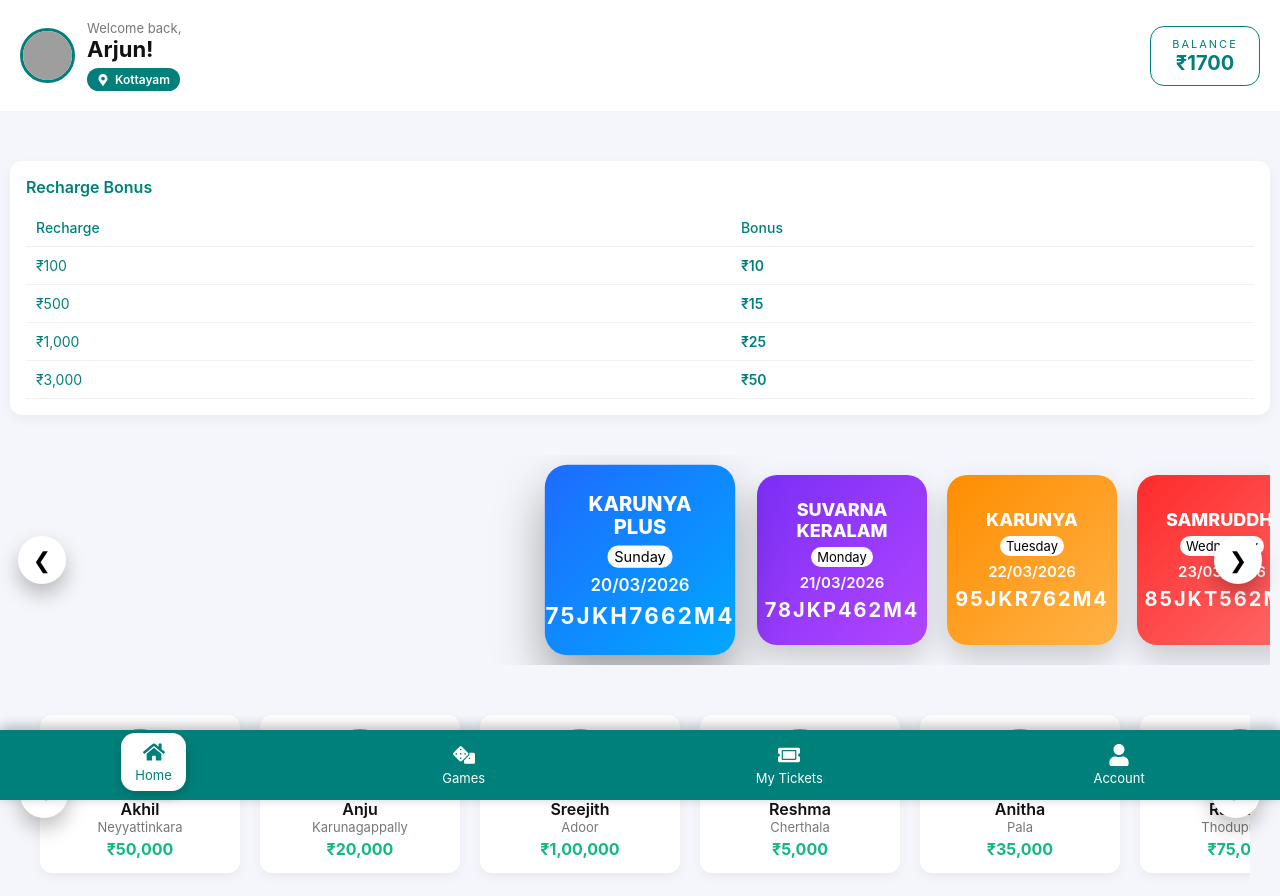
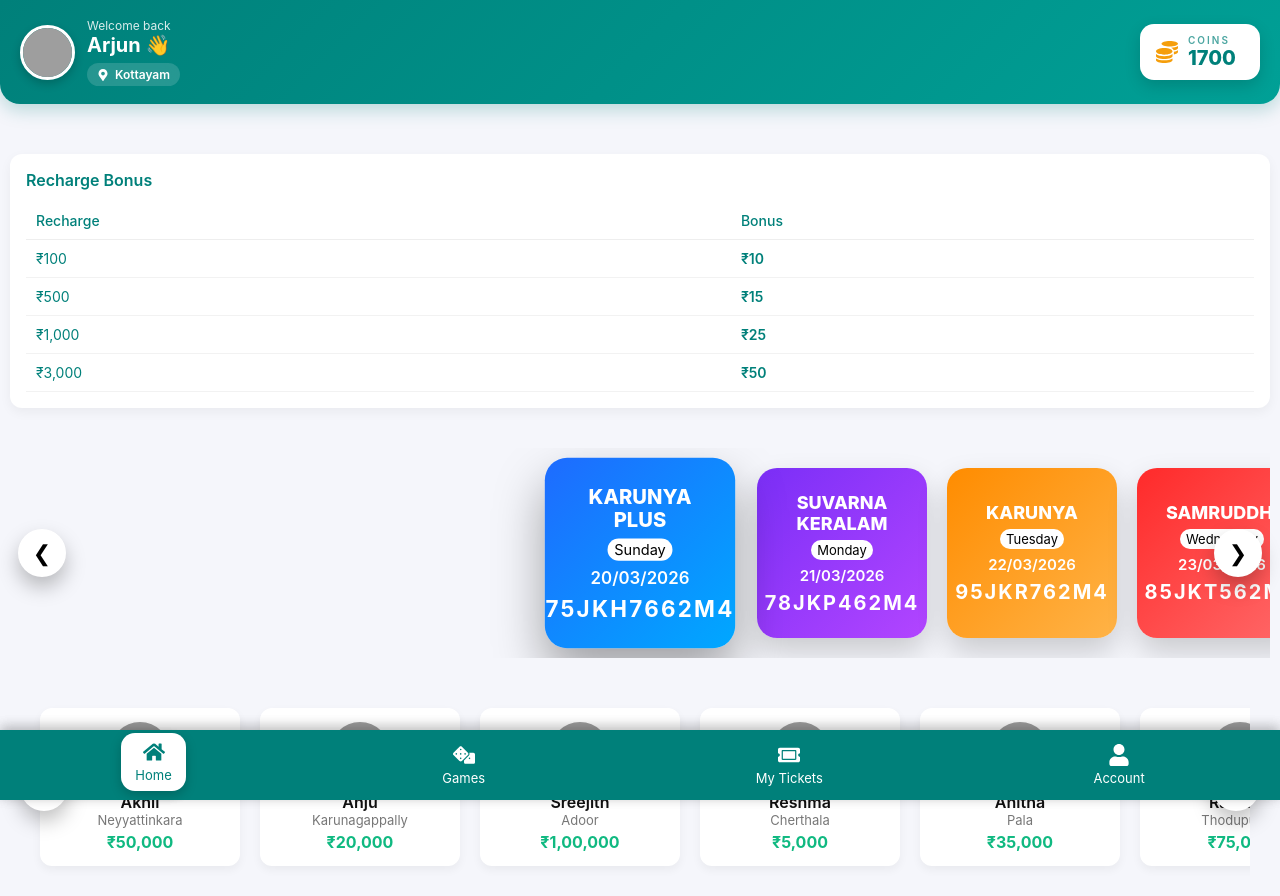
Before and after one commit to reluctant-king/Mini_Lotto_web_app, a React (Vite) app: page / in a window 1280 px wide. Shown: the top 896 px of the page. Built offline with nearby package versions, Linux system fonts and the light colour scheme; grey boxes are pictures that could not be loaded.

Commit message:
header update

```diff
--- a/src/components/Header/Header.jsx
+++ b/src/components/Header/Header.jsx
@@ -1,5 +1,5 @@
 import React from "react";
-import { FaMapMarkerAlt } from "react-icons/fa";
+import { FaMapMarkerAlt, FaCoins } from "react-icons/fa";
 import "./header.css";
 
 export default function Header() {
@@ -14,20 +14,22 @@ export default function Header() {
         />
 
         <div>
-          <p className="welcome">Welcome back,</p>
-          <h2 className="name">Arjun!</h2>
+          <p className="welcome">Welcome back</p>
+          <h2 className="name">Arjun 👋</h2>
 
           <div className="location">
             <FaMapMarkerAlt className="location-icon" />
             <span>Kottayam</span>
           </div>
-
         </div>
       </div>
 
       <div className="balance-box">
-        <span className="balance-title">BALANCE</span>
-        <span className="balance-amount">₹1700</span>
+        <FaCoins className="coin-icon"/>
+        <div>
+          <span className="balance-title">COINS</span>
+          <span className="balance-amount">1700</span>
+        </div>
       </div>
 
     </header>
--- a/src/components/Header/header.css
+++ b/src/components/Header/header.css
@@ -1,63 +1,133 @@
+
+
+/* HEADER */
+
 .header{
 display:flex;
 justify-content:space-between;
 align-items:center;
-padding:20px;
-background:white;
+padding:18px 20px;
+
+background:linear-gradient(
+135deg,
+rgb(0 128 122),
+rgb(0 160 150)
+);
+
+color:white;
+
+border-bottom-left-radius:20px;
+border-bottom-right-radius:20px;
+
+box-shadow:0 6px 18px rgba(0,128,122,0.25);
 }
 
-/* left side */
+
+/* LEFT */
+
 .header-left{
 display:flex;
 align-items:center;
 gap:12px;
 }
 
-/* avatar */
+
+/* AVATAR */
+
 .avatar{
 width:55px;
 height:55px;
 border-radius:50%;
-border:3px solid var(--primary-color);
+border:3px solid white;
+box-shadow:0 4px 10px rgba(0,0,0,0.2);
 }
 
-/* text */
+
+/* TEXT */
+
 .welcome{
 margin:0;
-font-size:13px;
-color:#777;
+font-size:12px;
+opacity:0.85;
 }
 
 .name{
 margin:0;
-font-size:22px;
+font-size:20px;
 font-weight:700;
 }
 
-/* balance card */
-.balance-box{
-background:#fff;
-padding:10px 18px;
-border-radius:14px;
-border:1px solid var(--primary-color);
-text-align:center;
-min-width:110px;
+
+/* LOCATION */
+
+.location{
+display:inline-flex;
+align-items:center;
+gap:6px;
+
+margin-top:6px;
+
+background:rgba(255,255,255,0.15);
+
+padding:4px 10px;
+
+border-radius:20px;
+
+font-size:12px;
+font-weight:600;
+
+backdrop-filter:blur(6px);
 }
 
+.location-icon{
+font-size:12px;
+}
+
+
+/* BALANCE CARD */
+
+.balance-box{
+
+display:flex;
+align-items:center;
+gap:10px;
+
+background:white;
+color:var(--primary-color);
+
+padding:10px 16px;
+
+border-radius:14px;
+
+box-shadow:0 6px 16px rgba(0,0,0,0.15);
+
+min-width:120px;
+}
+
+
+.coin-icon{
+font-size:22px;
+color:#f59e0b;
+}
+
+
 .balance-title{
-font-size:11px;
+font-size:10px;
 letter-spacing:2px;
-color:var(--primary-color);
+font-weight:600;
 display:block;
+opacity:0.7;
 }
+
 
 .balance-amount{
 font-size:20px;
-font-weight:700;
-color:var(--primary-color);
+font-weight:800;
 }
 
-/* mobile adjustments */
+
+/* MOBILE */
+
 @media (max-width:600px){
 
 .avatar{
@@ -66,11 +136,11 @@ height:45px;
 }
 
 .name{
-font-size:18px;
+font-size:17px;
 }
 
 .balance-amount{
-font-size:18px;
+font-size:17px;
 }
 
 .balance-box{
@@ -78,26 +148,3 @@ padding:8px 14px;
 }
 
 }
-.location{
-display:inline-flex;
-align-items:center;
-gap:6px;
-
-margin-top:6px;
-
-background:var(--primary-color);
-color:white;
-
-padding:4px 10px;
-border-radius:20px;
-
-font-size:12px;
-font-weight:600;
-
-box-shadow:0 4px 10px;
-}
-
-.location-icon{
-font-size:12px;
-color:white;
-}
--- a/src/index.css
+++ b/src/index.css
@@ -3,7 +3,6 @@
   --primary-color: rgb(0 128 122 / var(--tw-bg-opacity, 1));
 
   --bacground-color: #f5f6fb;
-    --button-sencondary: #00b3a8;
 
 
 }
```
